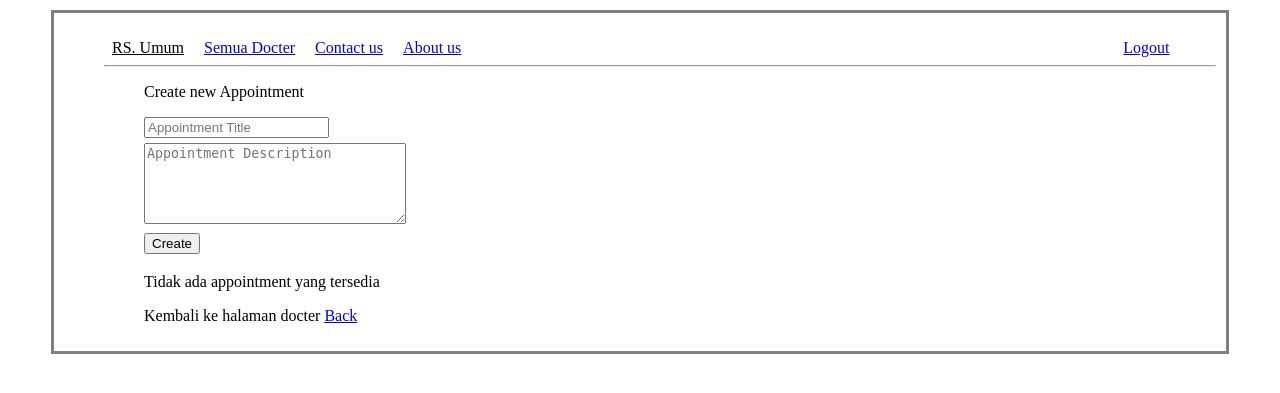
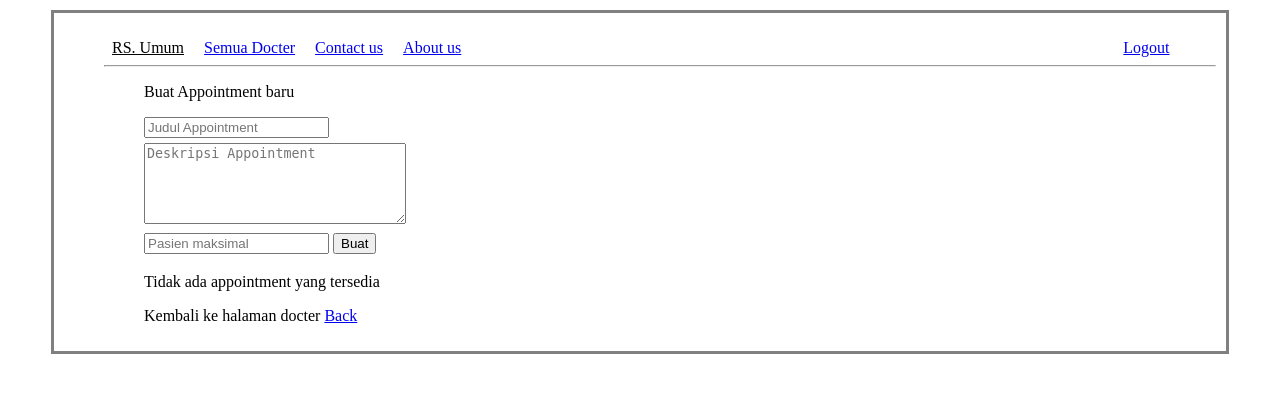
Before and after one commit to rizalilhamm/hospital, a Flask app: template hospital/admin/templates/docter_appointments.html in a window 1280 px wide. Shown: the top 393 px of the page. Run offline with Flask 2, Linux system fonts and the light colour scheme; the template is opened without the code that fills it, so the values that code supplies are empty; the visitor is signed in with stand-in values (Sample User, id 1).

Commit message:
Admin can add Docter patient per appointment

```diff
--- a/hospital/admin/templates/docter_appointments.html
+++ b/hospital/admin/templates/docter_appointments.html
@@ -2,11 +2,12 @@
 {% block content %}
     <div style="text-align: left;">
         {% if session['user_admin'] %}
-            <p>Create new Appointment</p>
+            <p>Buat Appointment baru</p>
             <form action="{{ url_for('admin.appointments', docter_id=docter.docter_id) }}" method="POST">
-                <input type="text" name="appointment_title" placeholder="Appointment Title"> <br>
-                <textarea style="margin-top: 5px;" name="appointment_desc" cols="30" rows="5" placeholder="Appointment Description"></textarea><br>
-                <input style="margin-top: 5px;" type="submit" value="Create">
+                <input type="text" name="appointment_title" placeholder="Judul Appointment"> <br>
+                <textarea style="margin-top: 5px;" name="appointment_desc" cols="30" rows="5" placeholder="Deskripsi Appointment"></textarea><br>
+                <input type="text" name="max_patient" placeholder="Pasien maksimal">
+                <input style="margin-top: 5px;" type="submit" value="Buat">
             </form>
         {% endif %}
         <h3><u>{{docter.name.upper()}}</u></h3>
--- a/hospital/admin/templates/update_appointment.html
+++ b/hospital/admin/templates/update_appointment.html
@@ -1,10 +1,11 @@
 {% extends 'base.html' %}
 {% block content %}
     <div style="text-align: left;">
-        <p>Update Appointment</p>
+        <p>Perbaharui Appointment</p>
         <form action="{{ url_for('admin.update_appointment', docter_id=docter.docter_id, appointment_title=appointment.appointment_title) }}" method="POST">
             <input type="text" name="appointment_title" placeholder="Appointment Title" value="{{ appointment.appointment_title }}"> <br>
             <textarea style="margin-top: 5px;" name="appointment_desc" cols="30" rows="5" placeholder="Appointment Description">{{ appointment.appointment_desc }}</textarea><br>
+            <input type="text" name="max_patient" value="{{appointment.max_patient}}"> <br>
             <input style="margin-top: 5px;" type="submit" value="Update">
         </form>
         <a href="/docters/{{docter.docter_id}}/{{appointment.appointment_title}}">Cancel</a>
--- a/hospital/models/appointment.py
+++ b/hospital/models/appointment.py
@@ -9,14 +9,16 @@ class Appointment(db.Model):
     appointment_id = db.Column(db.Integer, primary_key=True)
     appointment_title = db.Column(db.String(100), unique=True, nullable=False)
     appointment_desc = db.Column(db.Text, nullable=False)
+    max_patient = db.Column(db.Integer, default=10)
     user_id = db.Column(db.Integer, db.ForeignKey('users.user_id'))
     docter_id = db.Column(db.Integer, db.ForeignKey('docters.docter_id'))
 
 
-    def __init__(self, appointment_title, appointment_desc, docter_id):
+    def __init__(self, appointment_title, appointment_desc, docter_id, max_patient):
         self.appointment_title = appointment_title
         self.appointment_desc = appointment_desc
         self.docter_id = docter_id
+        self.max_patient = max_patient
 
     def __repr__(self):
         return self.appointment_title
```
Also changed, not shown: hospital/admin/views.py (+25 -7 lines).
